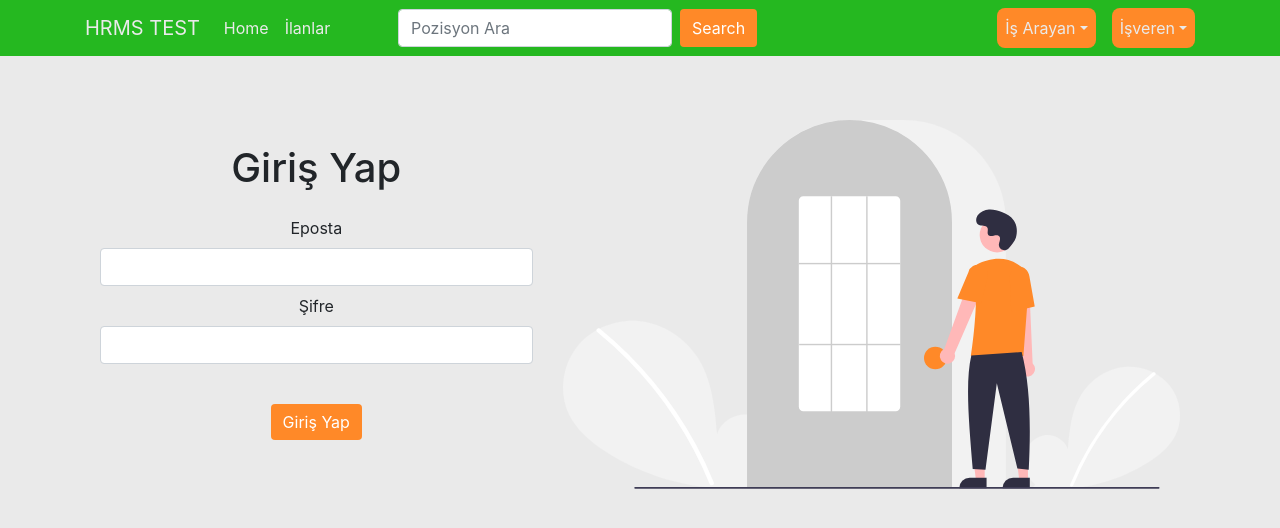
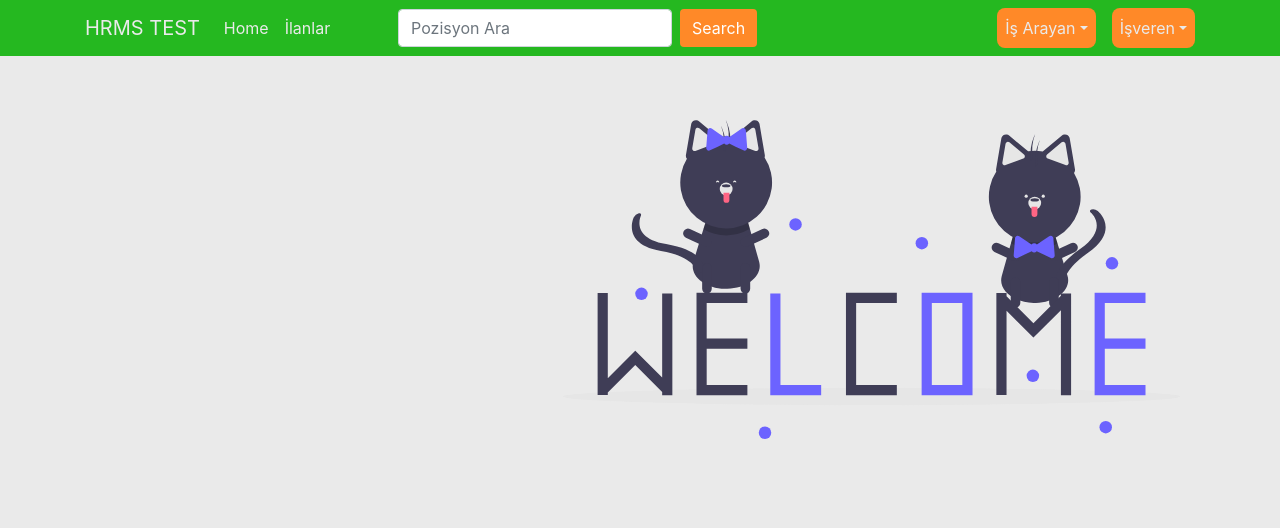
Before and after one commit to salihdeg/hrms-frontend, a React (Create React App) app: page /register/worker in a window 1280 px wide. Shown: the top 528 px of the page. Built offline with nearby package versions, Linux system fonts and the light colour scheme.

Commit message:
Refactor

```diff
--- a/src/App.js
+++ b/src/App.js
@@ -10,6 +10,7 @@ import { ToastContainer } from "react-toastify";
 import JobAdvertisementAdd from "./pages/JobAdvertisementAdd";
 
 function App() {
+
   return (
     <div className="App">
       <ToastContainer position="bottom-right" />
--- a/src/layouts/LoginDashboard.jsx
+++ b/src/layouts/LoginDashboard.jsx
@@ -1,17 +1,32 @@
 import React from "react";
+import { useLocation } from "react-router-dom";
 import loginImg from "../assets/Login_re_4vu2_undraw.svg";
+import welcomeImg from "../assets/welcome_cats_thqn_undraw.svg";
 import LoginPage from "../pages/LoginPage";
 // import SdTextInput from "../utilities/customFromControls/SdTextInput";
 
 export default function LoginDashboard() {
+  const loginState = useLocation();
   return (
     <div className="container mt-3">
       <div className="row">
         <div className="col-md-5">
-          <LoginPage />
+          {loginState.pathname === "/login" ? (
+            <LoginPage />
+          ) : loginState.pathname === "/register/worker" ? (
+            <div></div>
+          ) : (
+            <div></div>
+          )}
         </div>
         <div className="col-md-7 my-auto">
-          <img className="img-fluid w-100" src={loginImg} alt="Login" />
+          {loginState.pathname === "/login" ? (
+            <img className="img-fluid w-100" src={loginImg} alt="Login" />
+          ) : loginState.pathname === "/register/worker" ? (
+            <img className="img-fluid w-100" src={welcomeImg} alt="Login" />
+          ) : (
+            <div></div>
+          )}
         </div>
       </div>
     </div>
--- a/src/layouts/Navi.jsx
+++ b/src/layouts/Navi.jsx
@@ -10,14 +10,20 @@ import {
 } from "react-bootstrap";
 import { NavLink } from "react-router-dom";
 import SignedOut from "./SignedOut";
-// import SignedIn from "./SignedIn";
+import { useState } from "react";
+import SignedIn from "./SignedIn";
 
 export default function Navi() {
+  // eslint-disable-next-line no-unused-vars
+  const [isAuthenticated, setAuthenticated] = useState(false);
+
   return (
     <div>
       <Navbar expand="lg">
         <Container>
-          <Navbar.Brand as={NavLink} to="/">HRMS TEST</Navbar.Brand>
+          <Navbar.Brand as={NavLink} to="/">
+            HRMS TEST
+          </Navbar.Brand>
           <Navbar.Toggle aria-controls="navbarScroll" />
           <Navbar.Collapse id="navbarScroll">
             <Nav
@@ -51,8 +57,7 @@ export default function Navi() {
               />
               <Button className="custom-btn">Search</Button>
             </Form>
-            <SignedOut/>
-            {/* <SignedIn/> */}
+            {isAuthenticated ? <SignedIn /> : <SignedOut />}
           </Navbar.Collapse>
         </Container>
       </Navbar>
```
